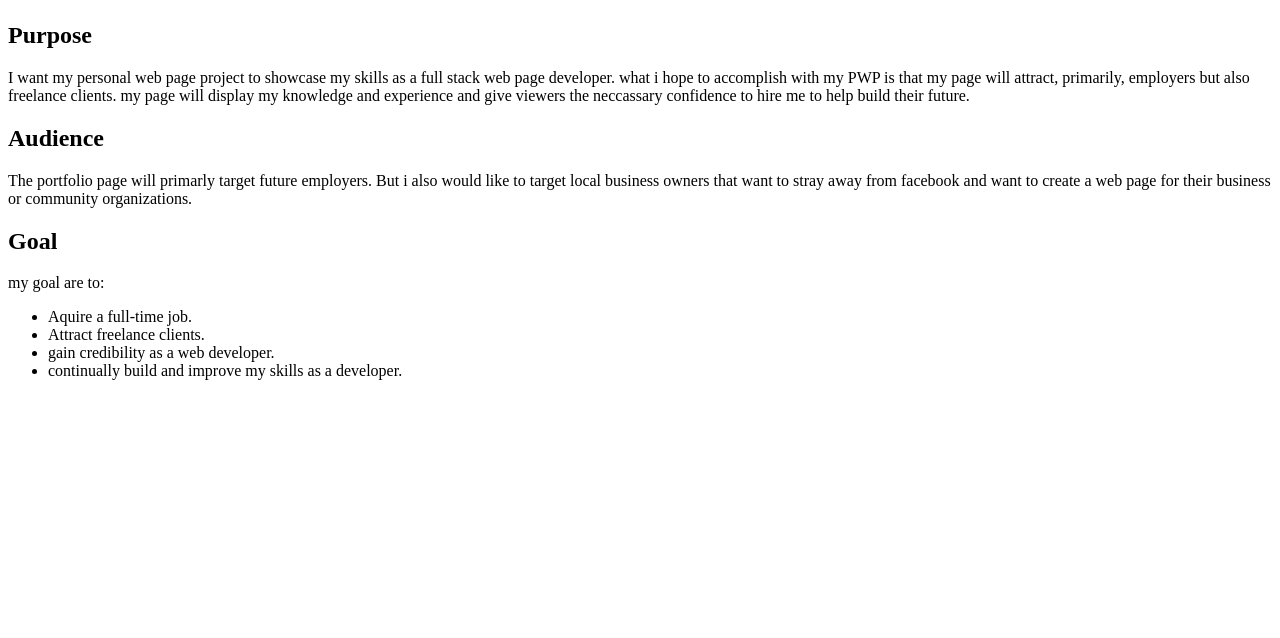
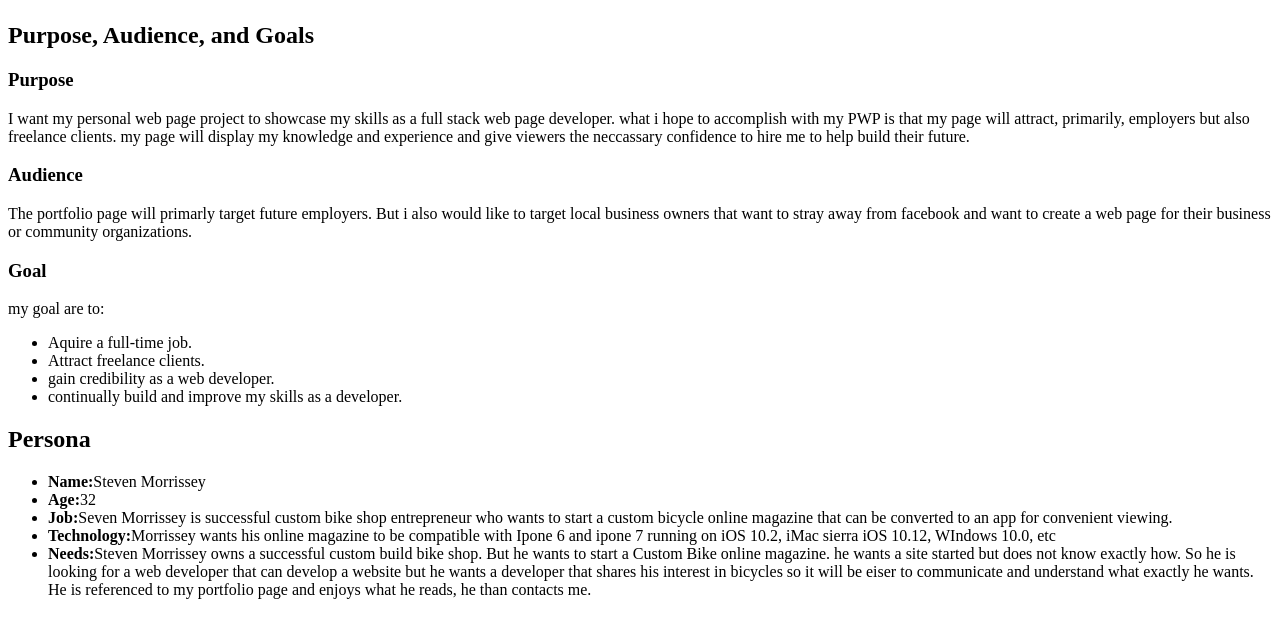
Before and after one commit to JosephBlu/portfolio_pwp, a PHP site: page /milestone-1.php in a window 1280 px wide. Shown: the part 58-696 px from the top of the page. Run offline with PHP 8.4, Linux system fonts and the light colour scheme.

Commit message:
added a persona section. and configured deployment.

```diff
--- a/public_html/documentation/milestone-1.php
+++ b/public_html/documentation/milestone-1.php
@@ -11,13 +11,14 @@
 			<h1>Joseph Ramirez Portfolio Page</h1>
 		</header>
 		<main>
-			<h2>Purpose</h2>
+			<h2>Purpose, Audience, and Goals</h2>
+			<h3>Purpose</h3>
 				<p>I want my personal web page project to showcase my skills as a full stack web page developer. what i hope to accomplish with my PWP is that my page will attract, primarily, employers but also freelance clients. my page will display my knowledge and experience and give viewers the neccassary confidence to hire me to help build their future.</p>
 
-			<h2>Audience</h2>
+			<h3>Audience</h3>
 				<p>The portfolio page will primarly target future employers. But i also would like to target local business owners that want to stray away from facebook and want to create a web page for their business or community organizations.</p>
 
-			<h2>Goal</h2>
+			<h3>Goal</h3>
 				<p> my goal are to:</p>
 					<ul>
 						<li>Aquire a full-time job.</li>
@@ -25,6 +26,16 @@
 						<li>gain credibility as a web developer.</li>
 						<li>continually build and improve my skills as a developer.</li>
 					</ul>
+
+			<!-- The following will be the persona information. the first part will contain Name, Age, Job/Role, Technology, and Needs. -->
+			<h2>Persona</h2>
+				<ul>
+					<li><strong>Name:</strong>Steven Morrissey</li>
+					<li><strong>Age:</strong>32</li>
+					<li><strong>Job:</strong>Seven Morrissey is successful custom bike shop entrepreneur who wants to start a custom bicycle online magazine that can be converted to an app for convenient viewing.</li>
+					<li><strong>Technology:</strong>Morrissey wants his online magazine to be compatible with Ipone 6 and ipone 7 running on iOS 10.2, iMac sierra iOS 10.12, WIndows 10.0, etc </li>
+					<li><strong>Needs:</strong>Steven Morrissey owns a successful custom build bike shop. But he wants to start a Custom Bike online magazine. he wants a site started but does not know exactly how. So he is looking for a web developer that can develop a website but he wants a developer that shares his interest in bicycles so it will be eiser to communicate and understand what exactly he wants. He is referenced to my portfolio page and enjoys what he reads, he than contacts me.  </li>
+				</ul>
 		</main>
 	</body>
 </html>
```
